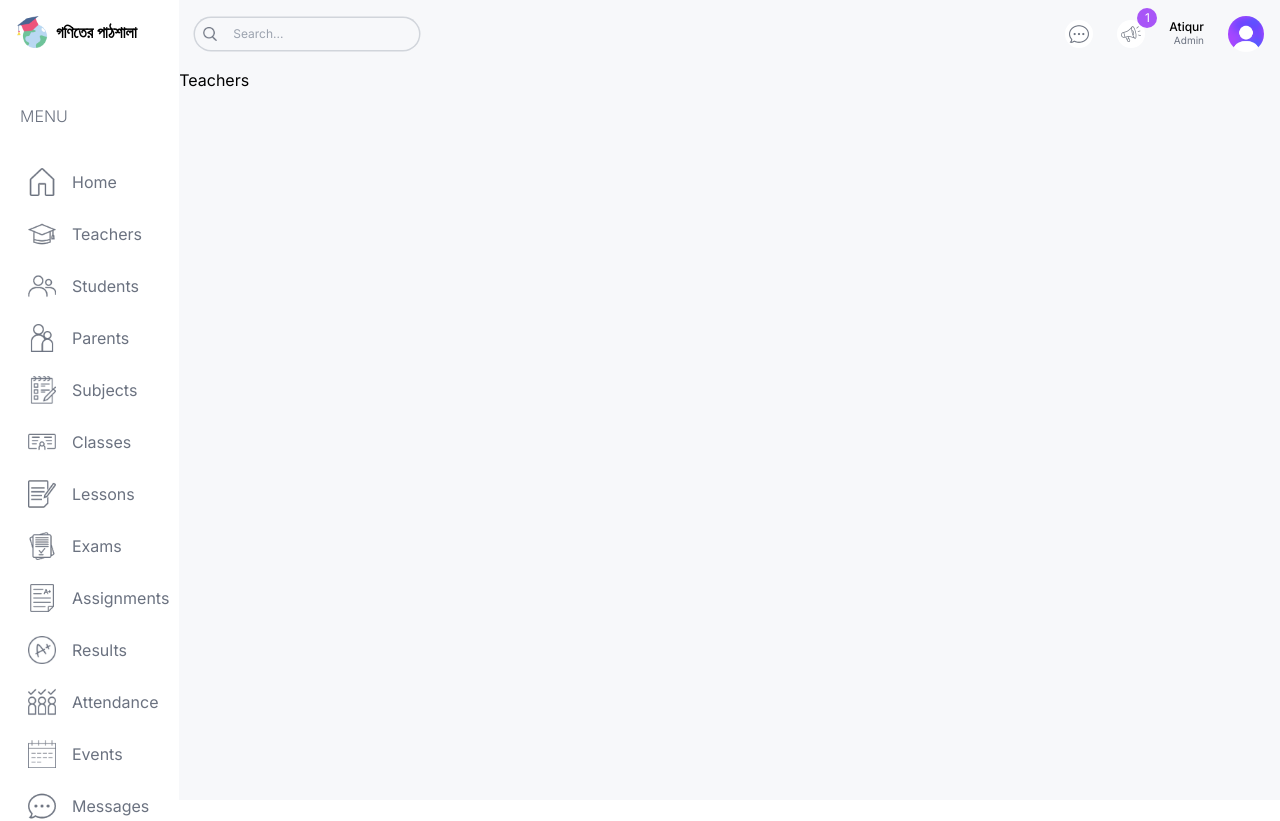
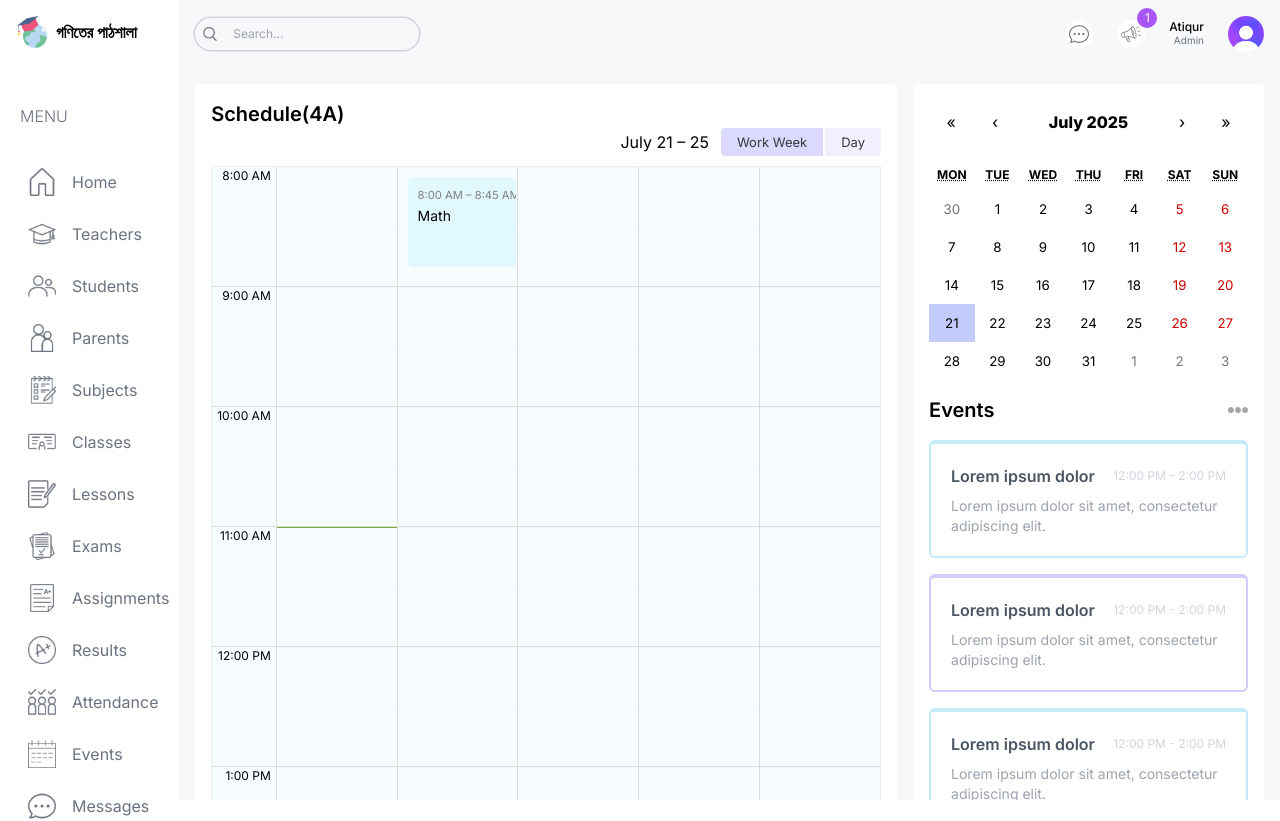
Before and after one commit to theatiq/goniter-pathshala, a Next.js app: page /teacher in a window 1280 px wide. Shown: the top 821 px of the page. Built offline with nearby package versions, Linux system fonts and the light colour scheme.

Commit message:
Teacher Page added

```diff
--- a/src/app/(dashboard)/layout.tsx
+++ b/src/app/(dashboard)/layout.tsx
@@ -22,7 +22,7 @@
         <Menu></Menu>
       </div>
       {/* Right */}
-      <div className="w-[86%] md:w-[92%] lg:w-[84%] xl:w-[86%] bg-[#F7F8FA] overflow-scroll ">
+      <div className="w-[86%] md:w-[92%] lg:w-[84%] xl:w-[86%] bg-[#F7F8FA] overflow-scroll flex flex-col">
         <Navbar />
         {children}
       </div>
--- a/src/app/(dashboard)/teacher/page.tsx
+++ b/src/app/(dashboard)/teacher/page.tsx
@@ -1,9 +1,25 @@
+import Announcement from "@/components/Announcement";
+import BigCalendar from "@/components/BigCalendar";
+import EventCalendar from "@/components/EventCalendar";
 import React from "react";
 
 const TeacherPage = () => {
-  return <div>
-    Teachers
-  </div>;
+  return (
+    <div className="flex-1 p-4 flex gap-4 flex-col xl:flex-row">
+      {/* Left */}
+      <div className="w-full xl:w-2/3">
+        <div className="h-full bg-white rounded-md p-4">
+          <h1 className="text-xl font-semibold">Schedule(4A)</h1>
+          <BigCalendar />
+        </div>
+      </div>
+      {/* Right */}
+      <div className="w-full xl:w-1/3 flex flex-col gap-8">
+        <EventCalendar />
+        <Announcement />
+      </div>
+    </div>
+  );
 };
 
 export default TeacherPage;
--- a/src/app/globals.css
+++ b/src/app/globals.css
@@ -33,3 +33,69 @@
   background-color: #f1f0ff !important;
   margin-left: 2px !important;
 }
+
+.rbc-toolbar button.rbc-active {
+  background-color: #dbdafe !important;
+  box-shadow: none !important;
+}
+
+.rbc-time-view {
+  border-color: #eee !important;
+}
+.rbc-time-header {
+  display: none !important;
+}
+.rbc-time-content {
+  border: none !important;
+}
+.rbc-time-gutter.rbc-time-column {
+  font-size: 12px !important;
+}
+.rbc-time-gutter.rbc-time-column.rbc-timeslot-group {
+  padding: 0px, 20px !important;
+}
+
+.rbc-timeslot-group {
+  background-color: #f7fdff !important;
+}
+.rbc-day-slot {
+  font-size: 14px !important;
+}
+
+.rbc-event {
+  border: none !important;
+  color: black !important;
+  padding: 10px !important;
+  margin: 10px !important;
+  width: 99% !important;
+}
+
+.rbc-event:nth-child(1) {
+  background-color: #e2f8ff !important;
+}
+.rbc-event:nth-child(2) {
+  background-color: #fefce8 !important;
+}
+.rbc-event:nth-child(3) {
+  background-color: #f2f1ff !important;
+}
+.rbc-event:nth-child(4) {
+  background-color: #fdf2fb !important;
+}
+.rbc-event:nth-child(5) {
+  background-color: #e2f8ff !important;
+}
+.rbc-event:nth-child(6) {
+  background-color: #fefce8 !important;
+}
+.rbc-event:nth-child(7) {
+  background-color: #f2f1ff !important;
+}
+.rbc-event:nth-child(8) {
+  background-color: #fdf2fb !important;
+}
+
+.rbc-event-label {
+  color: gray !important;
+  margin-bottom: 5px !important;
+}
```
